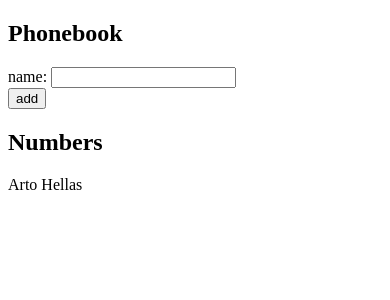
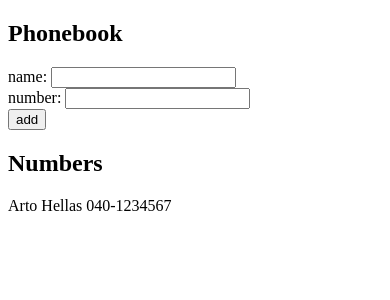
Before and after one commit to mavis-javier/Full-Stack-Open-Exercises, a React (Create React App) app in the folder part2/phonebook/: page / in a window 390 px wide. Shown: the top 300 px of the page. Built offline with nearby package versions, Linux system fonts and the light colour scheme.

Commit message:
Exercise 2.8
Added phone number to phonebook.

```diff
--- a/part2/phonebook/src/App.js
+++ b/part2/phonebook/src/App.js
@@ -3,15 +3,20 @@ import _ from 'lodash'
 
 const App = () => {
   const [persons, setPersons] = useState([
-    { name: 'Arto Hellas' }
+    {
+      name: 'Arto Hellas',
+      phoneNum: '040-1234567'
+    }
   ])
   const [newName, setNewName] = useState('')
+  const [newNum, setNewNum] = useState('')
 
   // adds name to person state
   const addName = (event) => {
     event.preventDefault();
     const personObj = {
-      name: newName
+      name: newName,
+      phoneNum: newNum
     }
 
     // determines if name is in persons [] already
@@ -36,6 +41,11 @@ const App = () => {
     setNewName(event.target.value);
   }
 
+  // set new phone number from input
+  const handleNumChange = (event) => {
+    setNewNum(event.target.value)
+  }
+
   return (
     <div>
       <h2>Phonebook</h2>
@@ -44,11 +54,14 @@ const App = () => {
           name: <input value={newName} onChange={handleNameChange} />
         </div>
         <div>
+          number: <input value={newNum} onChange={handleNumChange} />
+        </div>
+        <div>
           <button type="submit">add</button>
         </div>
       </form>
       <h2>Numbers</h2>
-      <div>{persons.map(person => <p>{person.name}</p>)}</div>
+      <div>{persons.map(person => <p>{person.name} {person.phoneNum}</p>)}</div>
     </div>
   )
 }
```
